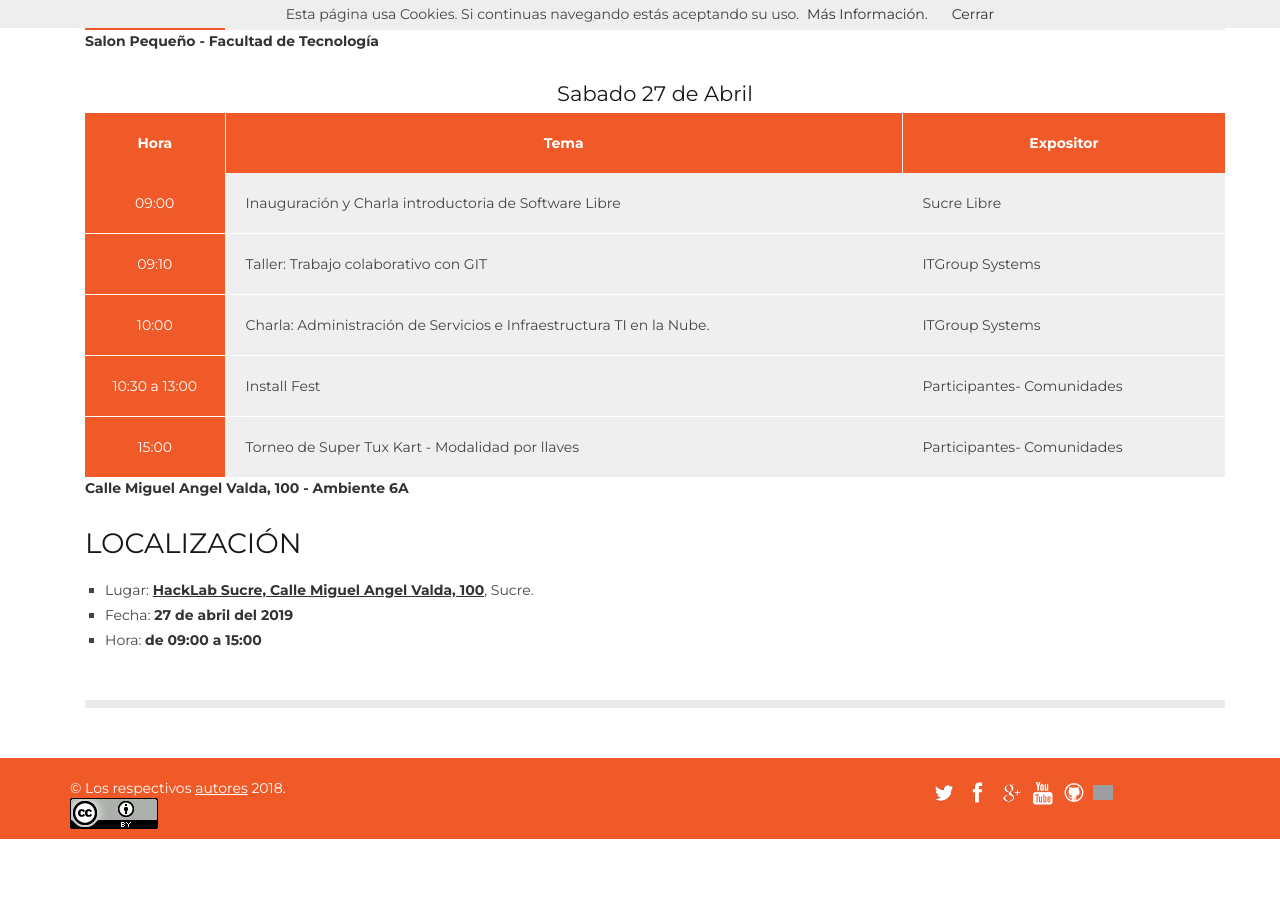
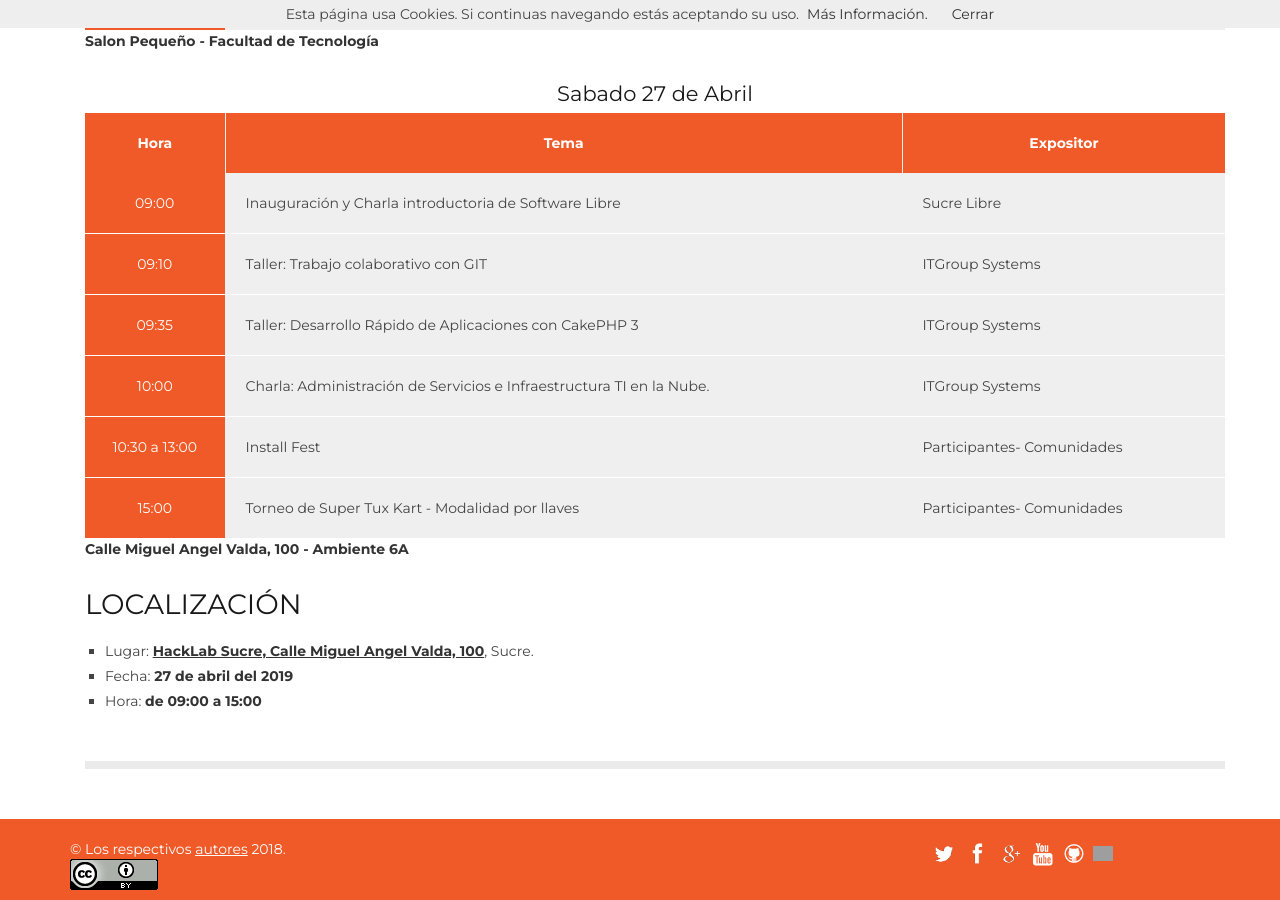
Before and after one commit to HackLab-Sucre/hacklab-sucre.github.io, a Jekyll site: the page built from _posts/2019-04-27-flisol-sucre.md, in a window 1280 px wide and 900 px high, scrolled down 2296 px. Built offline with Jekyll 4.4.1, drawn with Linux system fonts in a browser that asks for light colours; before the commit the page ends 3135 px from its top, so only the background shows below that.

Commit message:
Update 2019-04-27-flisol-sucre.md
aagregado nuvamente taller de cake

```diff
--- a/_posts/2019-04-27-flisol-sucre.md
+++ b/_posts/2019-04-27-flisol-sucre.md
@@ -43,6 +43,7 @@
 | ---- | ---- | ---- |
 |09:00 |Inauguración y Charla introductoria de Software Libre|Sucre Libre|
 |09:10|Taller: Trabajo colaborativo con GIT |ITGroup Systems|
+|09:35|Taller: Desarrollo Rápido de Aplicaciones con CakePHP 3|ITGroup Systems|
 |10:00|Charla: Administración de Servicios e Infraestructura TI en la Nube.|ITGroup Systems|
 |10:30 a 13:00|Install Fest |Participantes- Comunidades|
 |15:00|Torneo de Super Tux Kart - Modalidad por llaves|Participantes- Comunidades|
```
